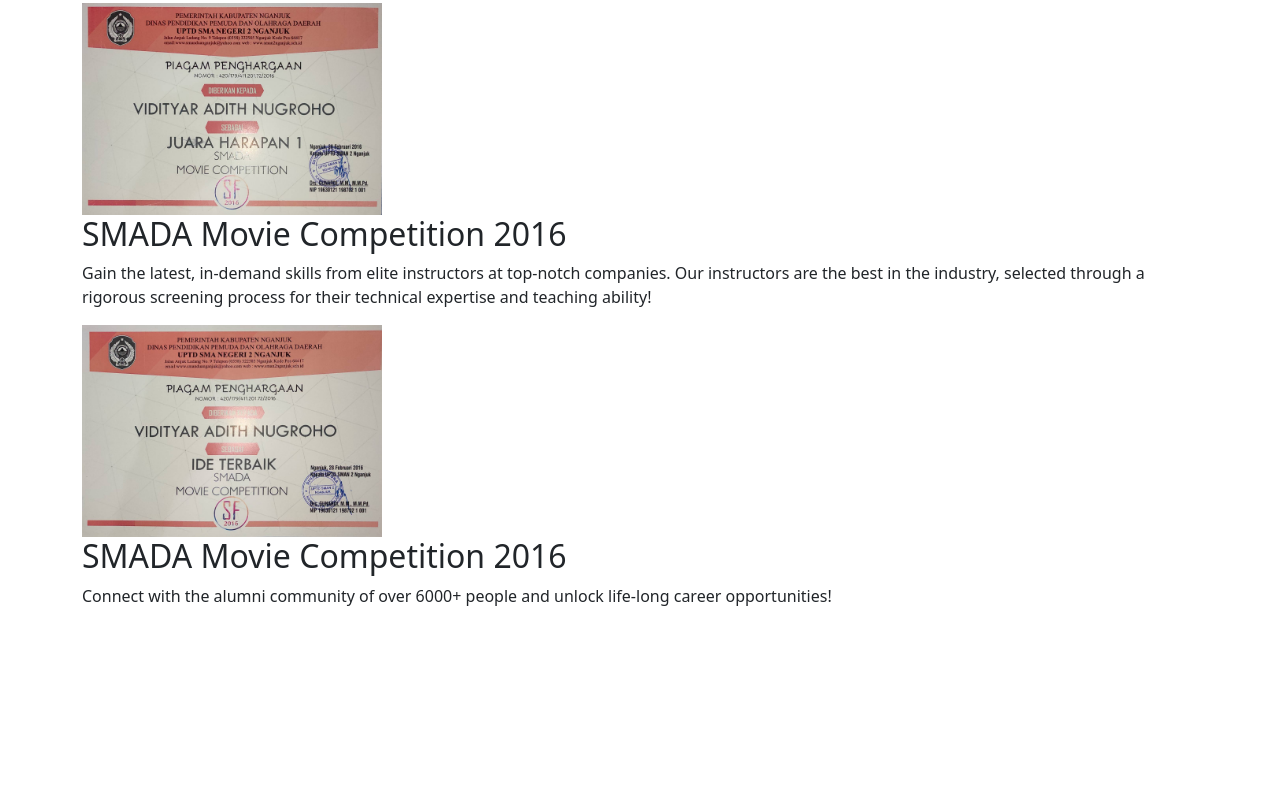
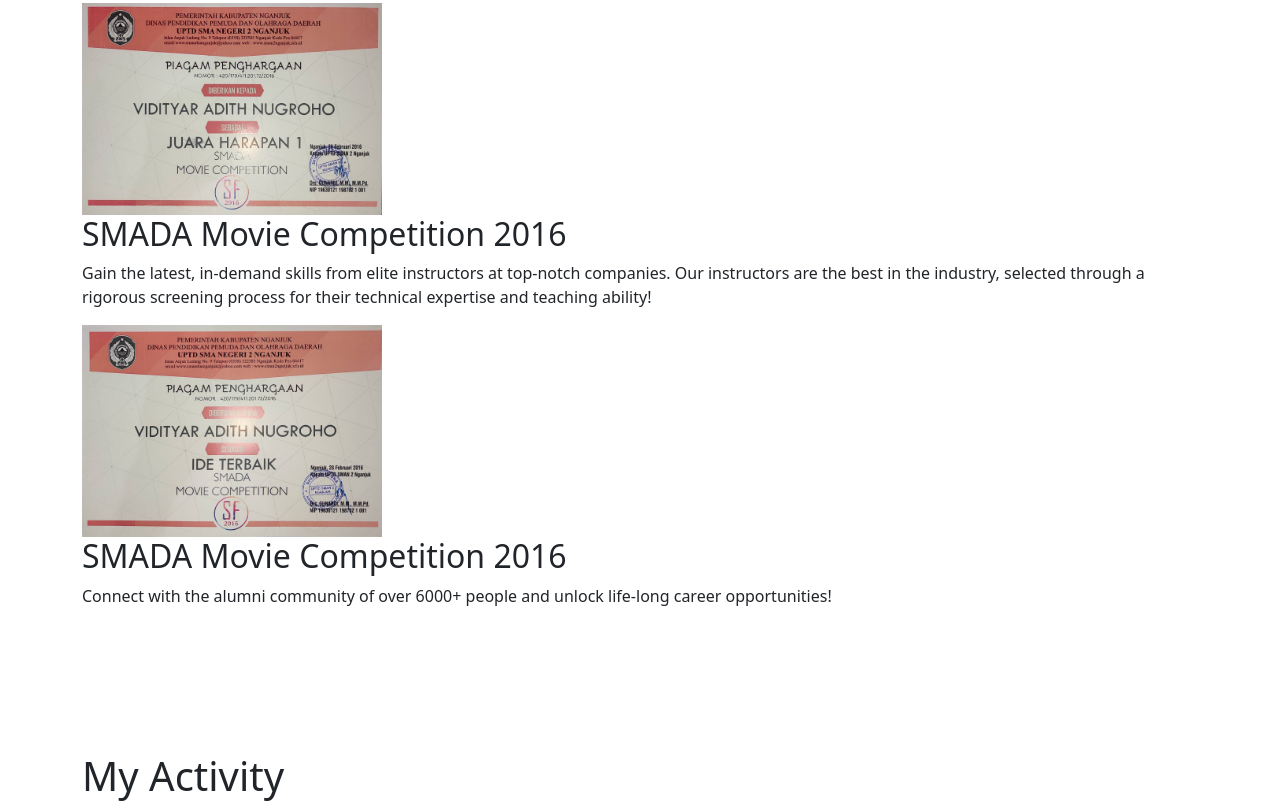
Before and after one commit to Vidi-th/portofolio-vidi, a plain HTML site: page about.html in a window 1280 px wide. Shown: the part 2911-3719 px from the top of the page. Before the commit the page ends 3535 px from the top, so only its background shows below. Drawn offline with nearby package versions, Linux system fonts and the light colour scheme.

Commit message:
Update activity

```diff
--- a/about.html
+++ b/about.html
@@ -104,6 +104,12 @@
         </div>
     </section>
 
+    <section id="myActivity" class="myActivity container">
+        <div class="myActivity-title">
+            <h1>My Activity</h1>
+        </div>
+    </section>
+
     <script src="https://cdn.jsdelivr.net/npm/bootstrap@5.3.0-alpha3/dist/js/bootstrap.bundle.min.js" integrity="sha384-ENjdO4Dr2bkBIFxQpeoTz1HIcje39Wm4jDKdf19U8gI4ddQ3GYNS7NTKfAdVQSZe" crossorigin="anonymous"></script>
     <script src="https://code.jquery.com/jquery-3.6.4.min.js" integrity="sha256-oP6HI9z1XaZNBrJURtCoUT5SUnxFr8s3BzRl+cbzUq8=" crossorigin="anonymous"></script>
     <script src="main.js"></script>
```
